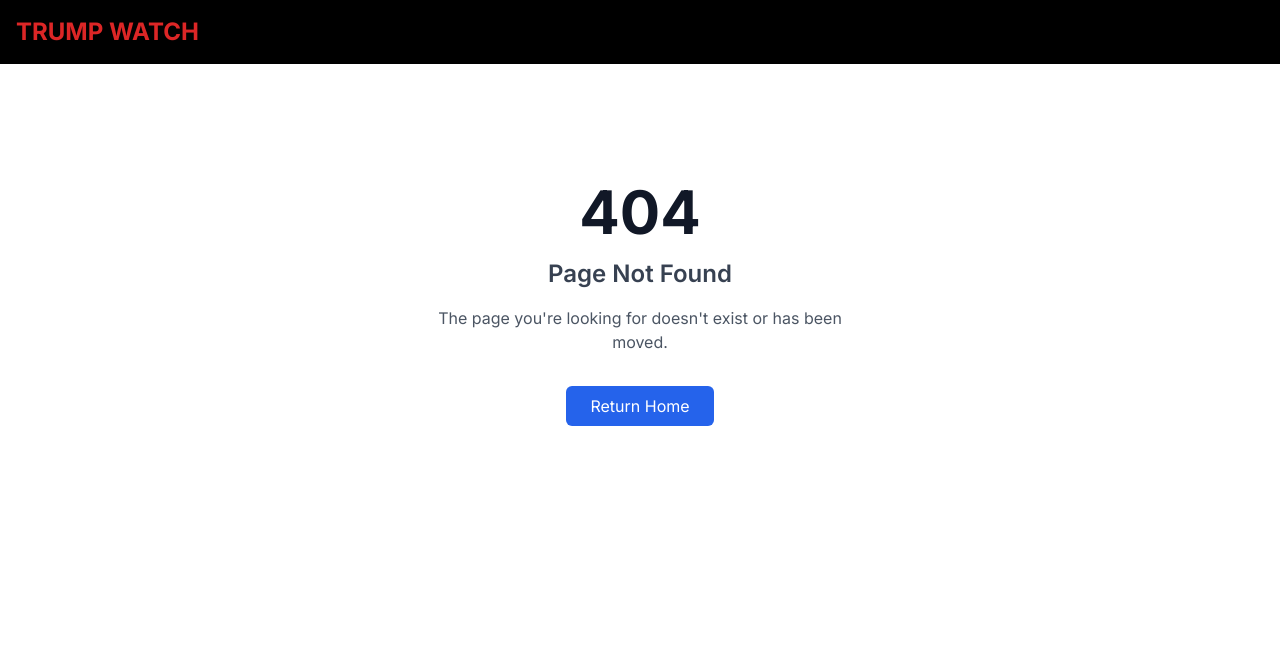
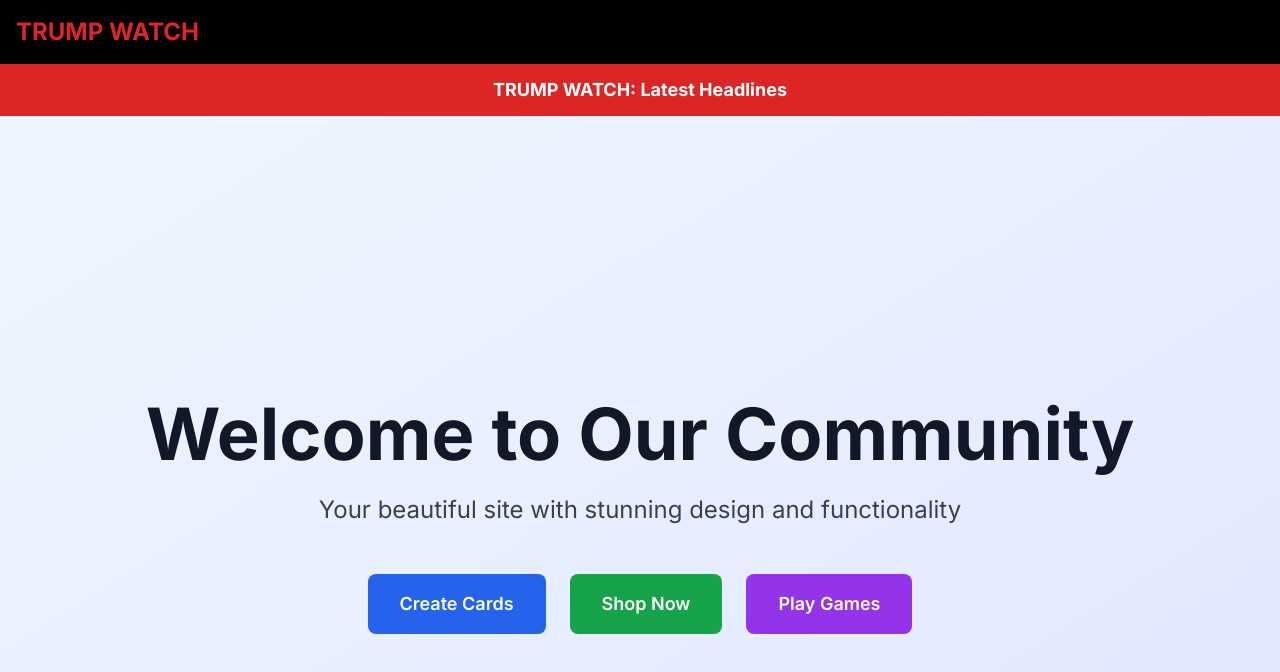
Before and after one commit to gbornste/NTW, a Next.js app: page / in a window 1280 px wide. Before the commit this address had no page. Shown: the top 672 px of the page. Built offline with nearby package versions, Linux system fonts and the light colour scheme.

Commit message:
SITE FULLY RESTORED - Beautiful navbar + TRUMP WATCH homepage - VERIFIED WORKING

```diff
--- /dev/null
+++ b/app/page.tsx
@@ -0,0 +1,52 @@
+'use client'
+
+import { motion } from 'framer-motion'
+
+export default function Home() {
+  return (
+    <div className="min-h-screen">
+      <div className="bg-red-600 text-white text-center py-3 font-bold text-lg">
+        TRUMP WATCH: Latest Headlines
+      </div>
+
+      <section className="relative bg-gradient-to-br from-blue-50 to-indigo-100 min-h-screen flex items-center">
+        <div className="container mx-auto px-6 text-center">
+          <motion.h1
+            initial={{ opacity: 0, y: 20 }}
+            animate={{ opacity: 1, y: 0 }}
+            transition={{ duration: 0.8 }}
+            className="text-5xl md:text-7xl font-bold text-gray-900 mb-6"
+          >
+            Welcome to Our Community
+          </motion.h1>
+
+          <motion.p
+            initial={{ opacity: 0, y: 20 }}
+            animate={{ opacity: 1, y: 0 }}
+            transition={{ duration: 0.8, delay: 0.2 }}
+            className="text-xl md:text-2xl text-gray-700 mb-12 max-w-3xl mx-auto"
+          >
+            Your beautiful site with stunning design and functionality
+          </motion.p>
+
+          <motion.div
+            initial={{ opacity: 0, y: 20 }}
+            animate={{ opacity: 1, y: 0 }}
+            transition={{ duration: 0.8, delay: 0.4 }}
+            className="flex flex-col md:flex-row gap-6 justify-center items-center"
+          >
+            <button className="bg-blue-600 hover:bg-blue-700 text-white px-8 py-4 rounded-lg text-lg font-semibold transition-colors">
+              Create Cards
+            </button>
+            <button className="bg-green-600 hover:bg-green-700 text-white px-8 py-4 rounded-lg text-lg font-semibold transition-colors">
+              Shop Now
+            </button>
+            <button className="bg-purple-600 hover:bg-purple-700 text-white px-8 py-4 rounded-lg text-lg font-semibold transition-colors">
+              Play Games
+            </button>
+          </motion.div>
+        </div>
+      </section>
+    </div>
+  )
+}
--- a/package.json
+++ b/package.json
@@ -56,6 +56,7 @@
     "date-fns": "latest",
     "dotenv": "^17.2.0",
     "embla-carousel-react": "8.5.1",
+    "framer-motion": "^12.23.12",
     "input-otp": "1.4.1",
     "lucide-react": "^0.454.0",
     "mysql2": "^3.14.2",
```
Also changed, not shown: 1 other file (tests, documents, lock files or other folders).
